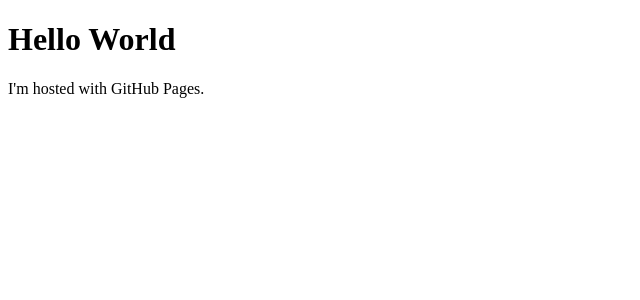
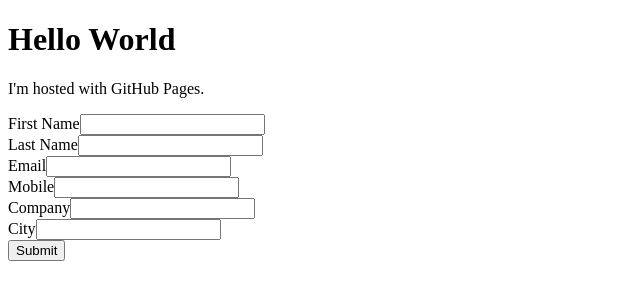
Before and after one commit to billv5w/billv5w.github.io, a plain HTML site: page index.html in a window 1280 px wide. Shown: the whole page, without its empty margins (0-640 px from the left). Drawn offline with Linux system fonts and the light colour scheme.

Commit message:
Update index.html
Initial

```diff
--- a/index.html
+++ b/index.html
@@ -1,7 +1,39 @@
 <!DOCTYPE html>
 <html>
+    <head>
+            <META HTTP-EQUIV="Content-type" CONTENT="text/html; charset=UTF-8">
+    </head>
 <body>
 <h1>Hello World</h1>
 <p>I'm hosted with GitHub Pages.</p>
+<form action="https://webto.salesforce.com/servlet/servlet.WebToLead?encoding=UTF-8" method="POST">
+
+    <input type=hidden name="oid" value="00D2v000002G1dD">
+    <input type=hidden name="retURL" value="https://bcito.org.nz/">
+
+    <!--  ----------------------------------------------------------------------  -->
+    <!--  NOTE: These fields are optional debugging elements. Please uncomment    -->
+    <!--  these lines if you wish to test in debug mode.                          -->
+    <!--  <input type="hidden" name="debug" value=1>                              -->
+    <!--  <input type="hidden" name="debugEmail" value="billv5w@gmail.com">       -->
+    <!--  ----------------------------------------------------------------------  -->
+
+    <label for="first_name">First Name</label><input  id="first_name" maxlength="40" name="first_name" size="20" type="text" /><br>
+
+    <label for="last_name">Last Name</label><input  id="last_name" maxlength="80" name="last_name" size="20" type="text" /><br>
+
+    <label for="email">Email</label><input  id="email" maxlength="80" name="email" size="20" type="text" /><br>
+
+    <label for="mobile">Mobile</label><input  id="mobile" maxlength="40" name="mobile" size="20" type="text" /><br>
+
+    <label for="company">Company</label><input  id="company" maxlength="40" name="company" size="20" type="text" /><br>
+
+    <label for="city">City</label><input  id="city" maxlength="40" name="city" size="20" type="text" /><br>
+
+    <input type="submit" name="submit">
+
+    </form>
+
+
 </body>
 </html>
```
